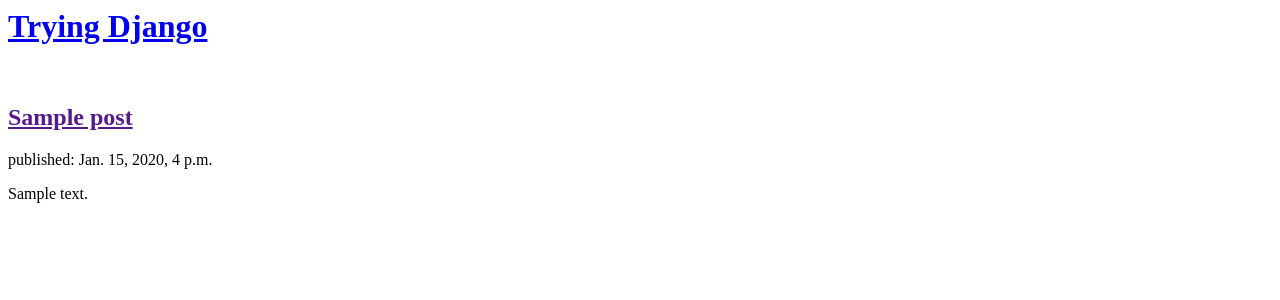
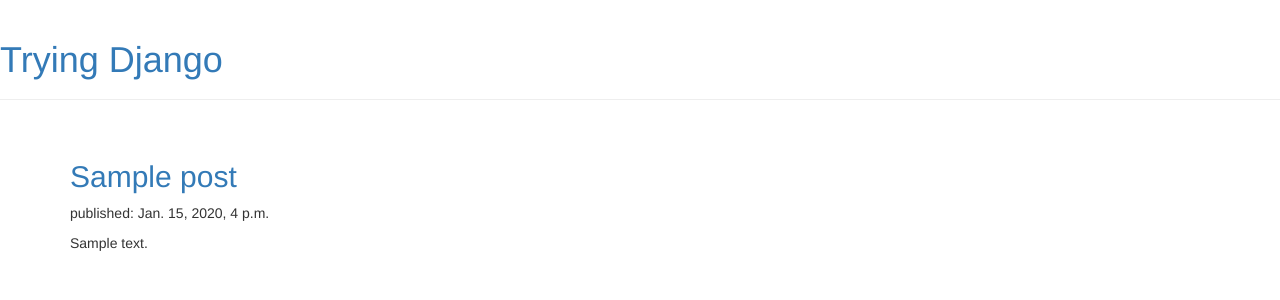
Before and after one commit to dev-tanvir/blogsite, a Django app: template blog/templates/blog/post_list.html in a window 1280 px wide. Shown: the top 300 px of the page. Run offline with Django 3.2, Linux system fonts and the light colour scheme; the template is opened without the code that fills it: values that come from a table or form of the project are taken from there, others are empty; tables that the repository leaves empty hold one stand-in row (values such as "Sample post"); some libraries are stand-ins or nearby versions.

Commit message:
added css

```diff
--- a/blog/templates/blog/post_list.html
+++ b/blog/templates/blog/post_list.html
@@ -1,20 +1,35 @@
+{% load static %}
 <html>
+
 <head>
     <title>Trying Django</title>
+    <link rel="stylesheet" href="//maxcdn.bootstrapcdn.com/bootstrap/3.2.0/css/bootstrap.min.css">
+    <link rel="stylesheet" href="//maxcdn.bootstrapcdn.com/bootstrap/3.2.0/css/bootstrap-theme.min.css">
+    <link href="//fonts.googleapis.com/css?family=Lobster&subset=latin,latin-ext" rel="stylesheet" type="text/css">
+    <link rel="stylesheet" href="{% static 'css/blog.css' %}">
 </head>
+
 <body>
-        <div>
+    <div class="page-header">
         <h1><a href="/admin">Trying Django</a></h1>
     </div>
 
+    <div class="content container">
+        <div class="row">
+            <div class="col-md-8">
                 {% for post in posts %}
-            <div>
-                <br/>
+                <div class="post">
+                    <br />
                     <h2><a href="">{{ post.title }}</a></h2>
                     <p>published: {{ post.published_date }}</p>
                     <p>{{ post.text|linebreaksbr }}</p>
-                <br/>
+                    <br />
                 </div>
                 {% endfor %}
+            </div>
+        </div>
+    </div>
+
 </body>
+
 </html>
```
Lines whose indentation alone changed are shown as unchanged.
